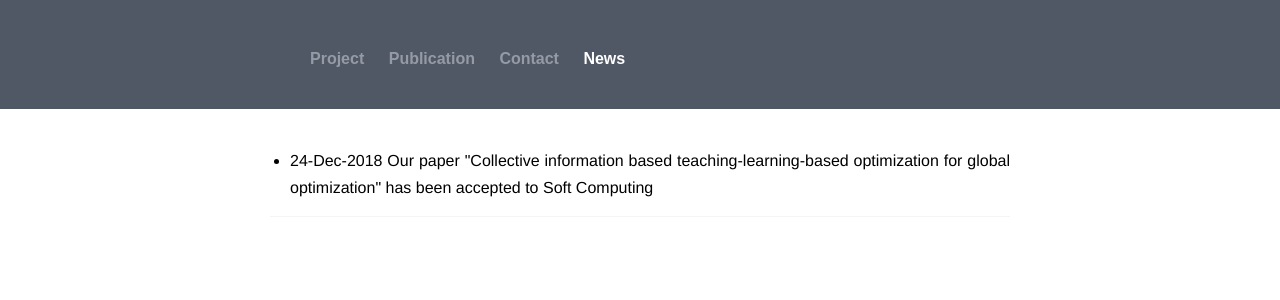
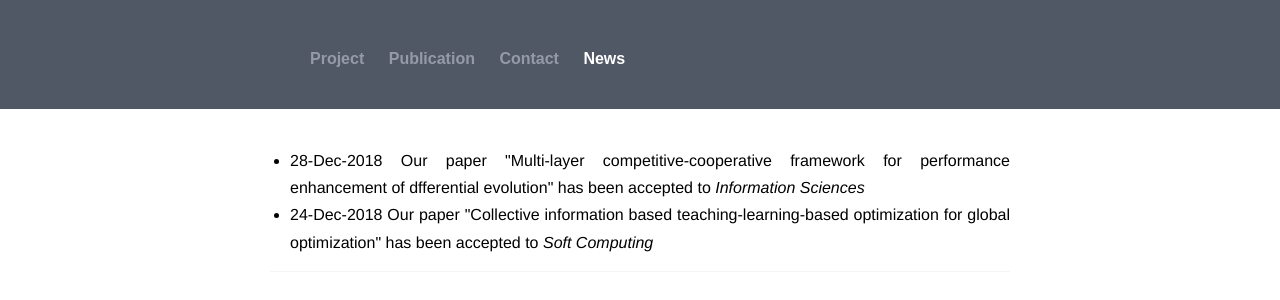
Before and after one commit to zsxhomepage/zsxhomepage.github.io, a Jekyll site: the page built from News.html, in a window 1280 px wide. Shown: the top 300 px of the page. Built offline with Jekyll 4.4.1, drawn with Linux system fonts in a browser that asks for light colours.

Commit message:
Update News.html

```diff
--- a/News.html
+++ b/News.html
@@ -7,7 +7,8 @@ layout: default
 	<ul class="content">
 	 <!-- <h3> AAAAA</h3> -->
 	 <p align="justify">
-	 <li>  24-Dec-2018  Our paper "Collective information based teaching-learning-based optimization for global optimization" has been accepted to Soft Computing </li>
+	 <li>  28-Dec-2018  Our paper "Multi-layer competitive-cooperative framework for performance enhancement of dfferential evolution" has been accepted to <i> Information Sciences </i> </li>
+	 <li>  24-Dec-2018  Our paper "Collective information based teaching-learning-based optimization for global optimization" has been accepted to <i> Soft Computing </i> </li>
 	</p>
 	</ul>
 
```
